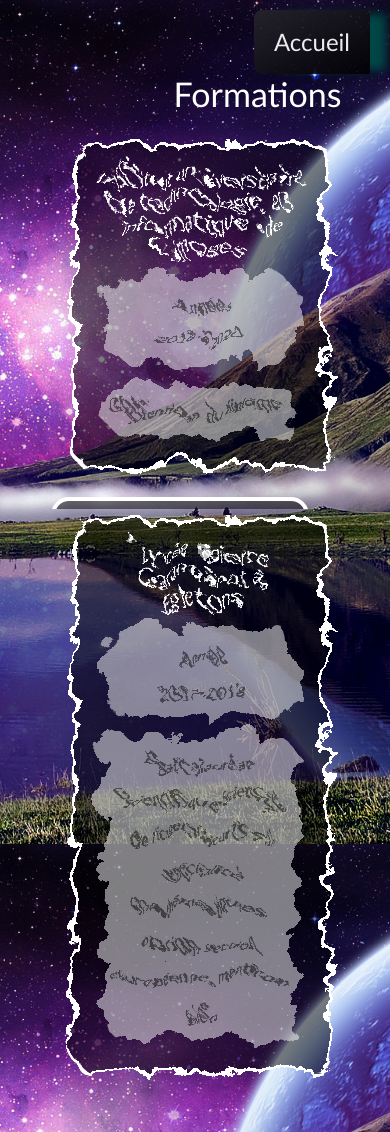
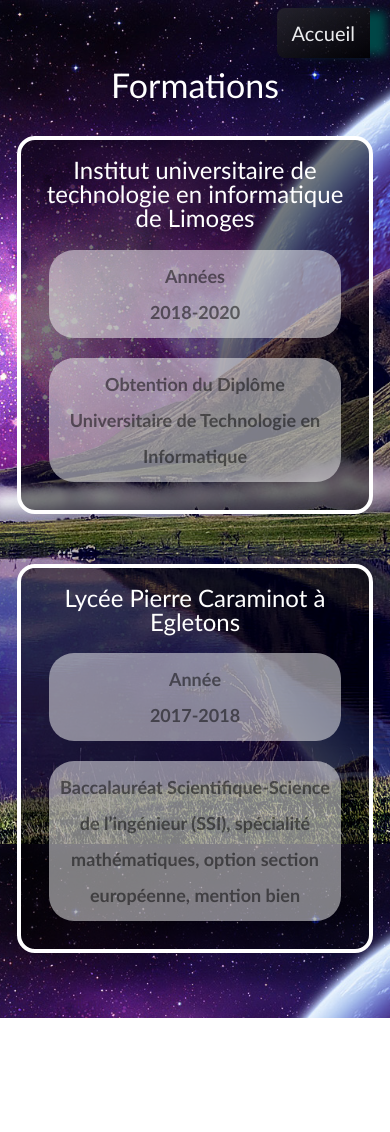
Before and after one commit to ThomasCampredon/ThomasCampredon.github.io, a plain HTML site: page pages/formations.html in a window 390 px wide. After the commit the page ends 1034 px from the top, so only its background shows below. Drawn offline with Linux system fonts and the light colour scheme; files whose address does not match are found by name.

Commit message:
formation responsive

```diff
--- a/CSS/styleCompetences.css
+++ b/CSS/styleCompetences.css
@@ -21,7 +21,7 @@ h2{
 
 p{
 
-	font-size: 1vw;
+	font-size: 16px;
 	line-height: 2em;
 }
 
@@ -198,7 +198,8 @@ p{
 	#accueil a {
 		font-size:20px;
 		padding: 15px;
-		animation: flotter 7s linear infinite;
+		animation: none;
+		margin:0;
 	}
 
 	.logo{
--- a/CSS/styleFormations.css
+++ b/CSS/styleFormations.css
@@ -19,7 +19,7 @@ h2{
 }
 
 p{
-	font-size: 1vw;
+	font-size: 16px;
 	line-height: 2em;
 }
 
@@ -47,6 +47,10 @@ p{
 	padding:15px 0;
 }
 
+#listeFormationResp{
+	display:none;
+}
+
 #listeFormation .formation{
 	background-color:rgba(0, 0, 0, 0.5);
 	width:60%;
@@ -54,7 +58,14 @@ p{
 	padding:8px;
 	border-radius: 18px;
 	border: 4px solid white;
-	filter:url(#vague);
+
+}
+
+/* application du filtre uniquement pour les pc */
+@media only screen and (min-width: 720px) {
+	#listeFormation .formation{
+		filter:url(#vague);
+	}
 }
 
 
@@ -205,12 +216,23 @@ svg{
 
 /* responsive */
 @media only screen and (max-width: 450px) {
-	#structure{
-		width: 95%;
-		background-color: transparent;
+	.clear{
+		clear:both;
 	}
 
-	#carte{
-		width: 100%;
+	#titre{
+		margin: 0 0 5% 0;
 	}
+
+	#accueil a {
+		font-size:20px;
+		padding: 15px;
+		animation: none;
+		margin:0;
+	}
+
+	#listeFormation .formation{
+		width:85%;
+	}
+
 }
--- a/pages/formations.html
+++ b/pages/formations.html
@@ -20,6 +20,7 @@
 					Accueil
 				</a>
 			</div>
+			<div class="clear"></div>
 			<div id="titre">
 				<h1>Formations</h1>
 			</div>
@@ -32,7 +33,7 @@
 								<p>Années</br>2018-2020</p>
 							</div>
 							<div class="bloc">
-								<p>Obtention du diplôme</p>
+								<p>Obtention du Diplôme Universitaire de Technologie en Informatique</p>
 							</div>
 						</div>
 					</div>
@@ -54,7 +55,6 @@
 					</div>
 					</div>
 				</div>
-
 			</div>
 
 		</div>
```
